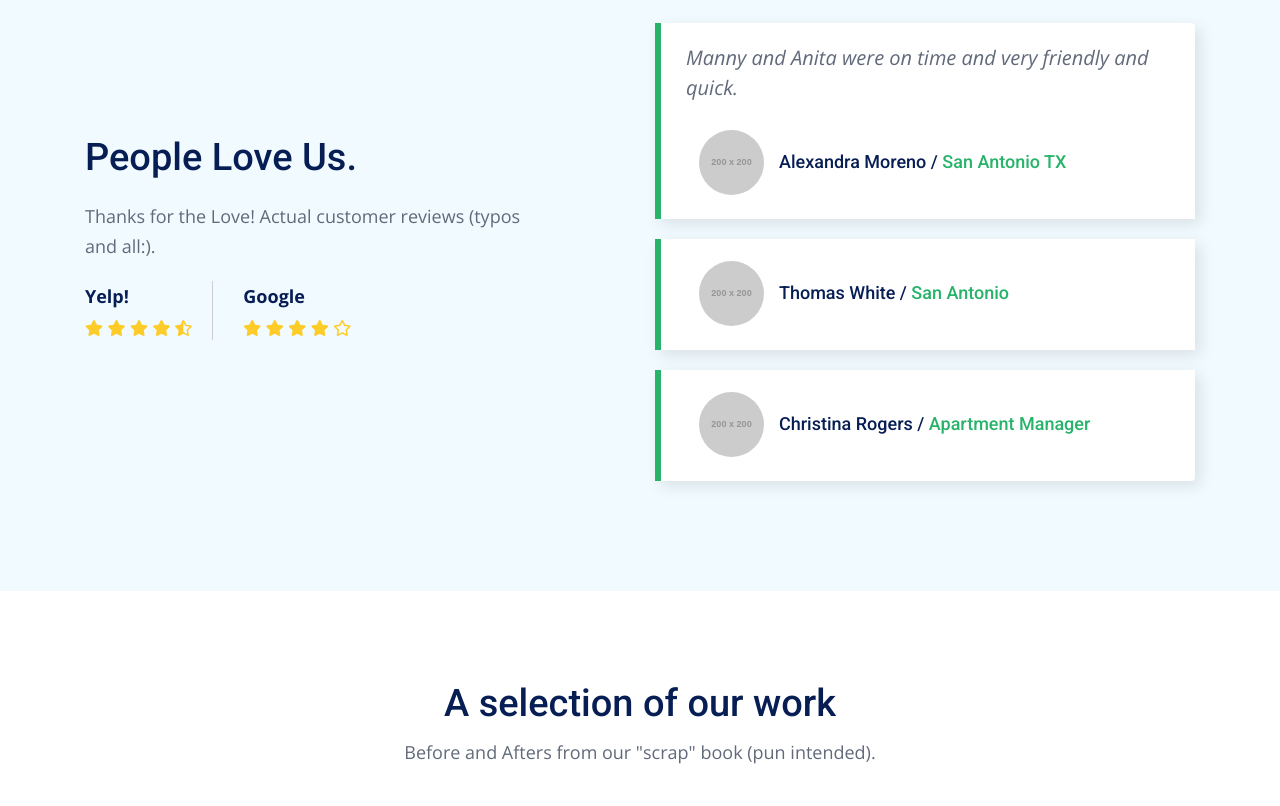
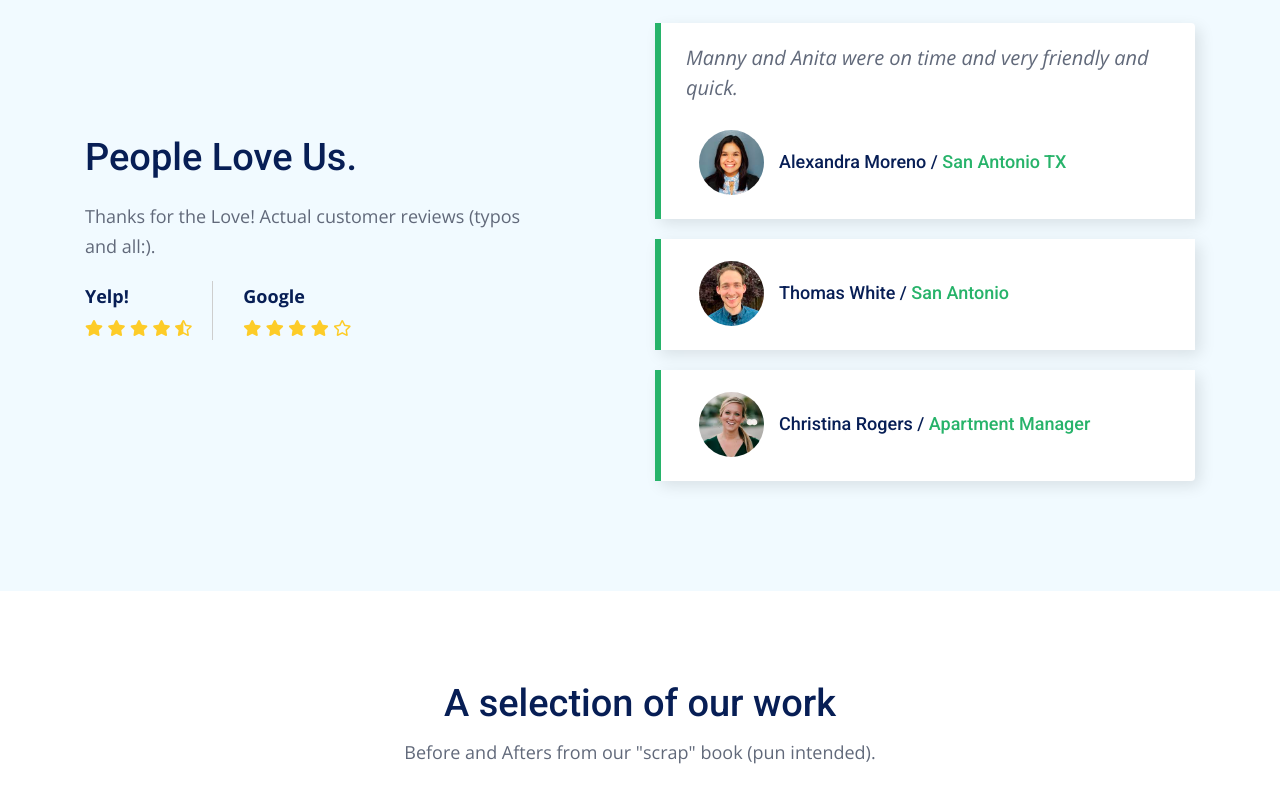
Before and after one commit to vendelocity/aneetzjunkremoval, a plain HTML site: page index.html in a window 1280 px wide. Shown: the part 1354-2160 px from the top of the page. Drawn offline with nearby package versions, Linux system fonts and the light colour scheme; placeholder pictures from the web are drawn by us.

Commit message:
revised logo & photos

```diff
--- a/index.html
+++ b/index.html
@@ -298,7 +298,7 @@
                             <div class="card-header" id="headingOne">
                                 <h5 class="mb-0">
                                 <button class="btn btn-link" type="button" data-toggle="collapse" data-target="#collapseOne" aria-expanded="true" aria-controls="collapseOne">
-                                  <img src="http://placehold.it/200x200" alt="testimonials" class="testim-img">
+                                  <img src="images/client_profile-alexandra-moreno.png" alt="testimonials" class="testim-img">
                                   <p class="testim-name">Alexandra Moreno / <span>San Antonio TX</span></p>
                                 </button>
                                 </h5>
@@ -319,7 +319,7 @@
                             <div class="card-header" id="headingTwo">
                                 <h5 class="mb-0">
                                 <button class="btn btn-link collapsed" type="button" data-toggle="collapse" data-target="#collapseTwo" aria-expanded="false" aria-controls="collapseTwo">
-                                  <img src="http://placehold.it/200x200" alt="testimonials" class="testim-img">
+                                  <img src="images/client_profile-thomas-white.png" alt="testimonials" class="testim-img">
                                   <p class="testim-name">Thomas White / <span>San Antonio</span></p>
                                 </button>
                                 </h5>
@@ -340,7 +340,7 @@
                             <div class="card-header" id="headingThree">
                                 <h5 class="mb-0">
                                 <button class="btn btn-link collapsed" type="button" data-toggle="collapse" data-target="#collapseThree" aria-expanded="false" aria-controls="collapseThree">
-                                  <img src="http://placehold.it/200x200" alt="testimonials" class="testim-img">
+                                  <img src="images/client_profile-christina-rogers.png" alt="testimonials" class="testim-img">
                                   <p class="testim-name">Christina Rogers / <span>Apartment Manager</span></p>
                                 </button>
                                 </h5>
@@ -576,7 +576,7 @@
                 <!--begin col-md-6-->
                 <div class="col-md-6">
 
-                    <img src="http://placehold.it/795x755" class="bottom-margins-images width-100" alt="Happy">
+                    <img src="images/contact-image.png" class="bottom-margins-images width-100" alt="Happy">
 
                 </div>
                 <!--end col-sm-6-->
```
Also changed, not shown: images/client_profile-alexandra-moreno.png (added), images/client_profile-christina-rogers.png (added), images/client_profile-thomas-white.png (added), images/contact-image.png (added), 1 other file.
